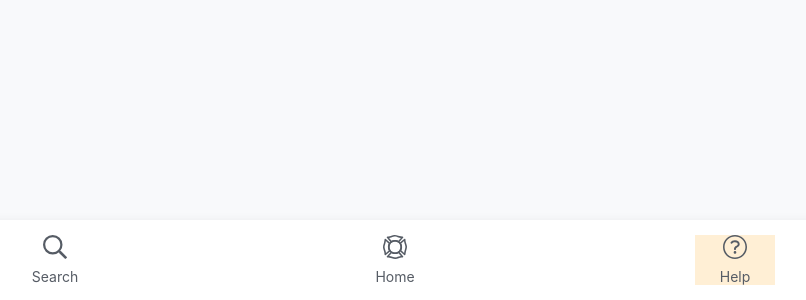
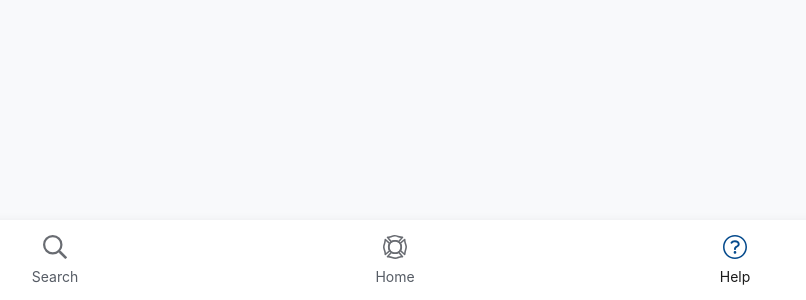
Before and after one commit to CodeForFoco/fd-servicedirectory, a React (Vite) app: page /help in a window 1280 px wide. Shown: the part 500-800 px from the top of the page, without its empty margins (245-1051 px from the left). Built offline with nearby package versions, Linux system fonts and the light colour scheme.

Commit message:
Try to set up heroku build properly

```diff
--- a/package.json
+++ b/package.json
@@ -8,8 +8,10 @@
 	"license": "MIT",
 	"scripts": {
 		"develop": "parcel src/index.html",
+		"build": "parcel build src/index.html",
 		"lint": "eslint src/ --ext .jsx,.js",
-		"test": "jest src/ --verbose"
+		"test": "jest src/ --verbose",
+		"heroku-postbuild": "yarn build"
 	},
 	"browserslist": [
 		"last 2 Chrome versions"
--- a/src/components/nav/item.jsx
+++ b/src/components/nav/item.jsx
@@ -9,11 +9,13 @@ const Link = styled(NavLink)({
   color: "#565C65",
   textDecoration: "none",
   "&.isActive": {
-    background: "papayawhip",
+    ".icon": { color: "#064B8D" },
+    ".label": { color: "#1B1B1B" },
   },
 });
 
 const StyledIcon = styled(Icon)({
+  color: "#696C72",
   margin: "0 auto 8px auto",
 });
 
@@ -24,8 +26,8 @@ const Label = styled.span({
 const Item = ({ children, icon, to }) => {
   return (
     <Link to={to} activeClassName="isActive">
-      <StyledIcon icon={icon} size={24} />
-      <Label>{children}</Label>
+      <StyledIcon className="icon" icon={icon} size={24} />
+      <Label className="label">{children}</Label>
     </Link>
   );
 };
--- a/src/pages/categories/category-card.jsx
+++ b/src/pages/categories/category-card.jsx
@@ -9,7 +9,7 @@ const StyledLink = styled(Link)({
 });
 
 const Title = styled(B1)({
-  color: "#000",
+  color: "#1B1B1B",
   display: "block",
 });
 
--- /dev/null
+++ b/static.json
@@ -0,0 +1,6 @@
+{
+	"root": "dist/",
+	"routes": {
+		"/**": "index.html"
+	}
+}
```
